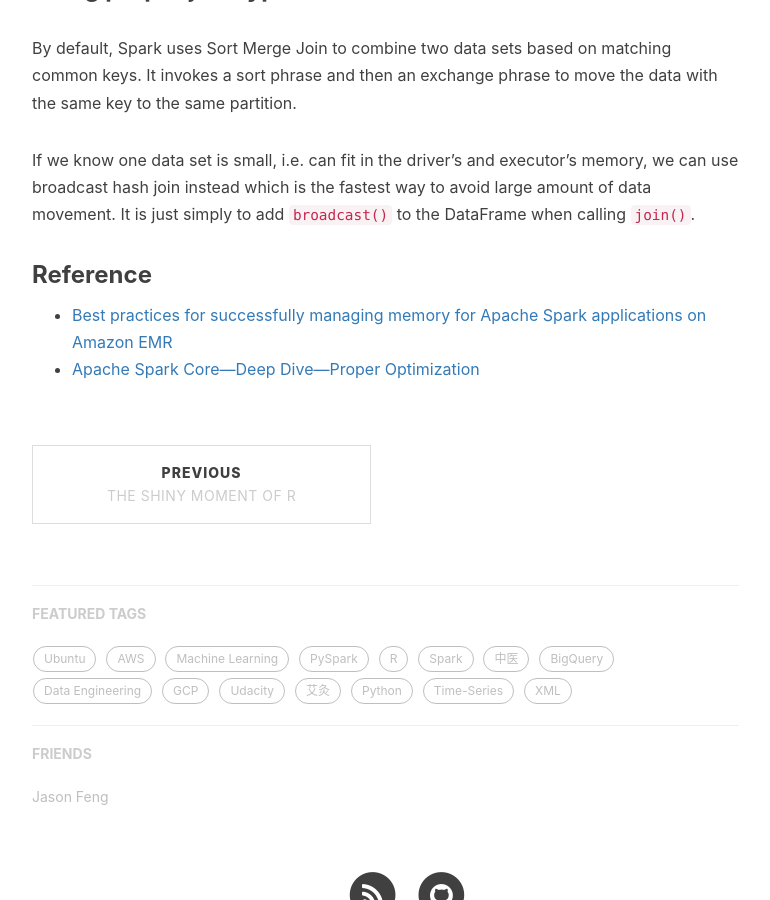
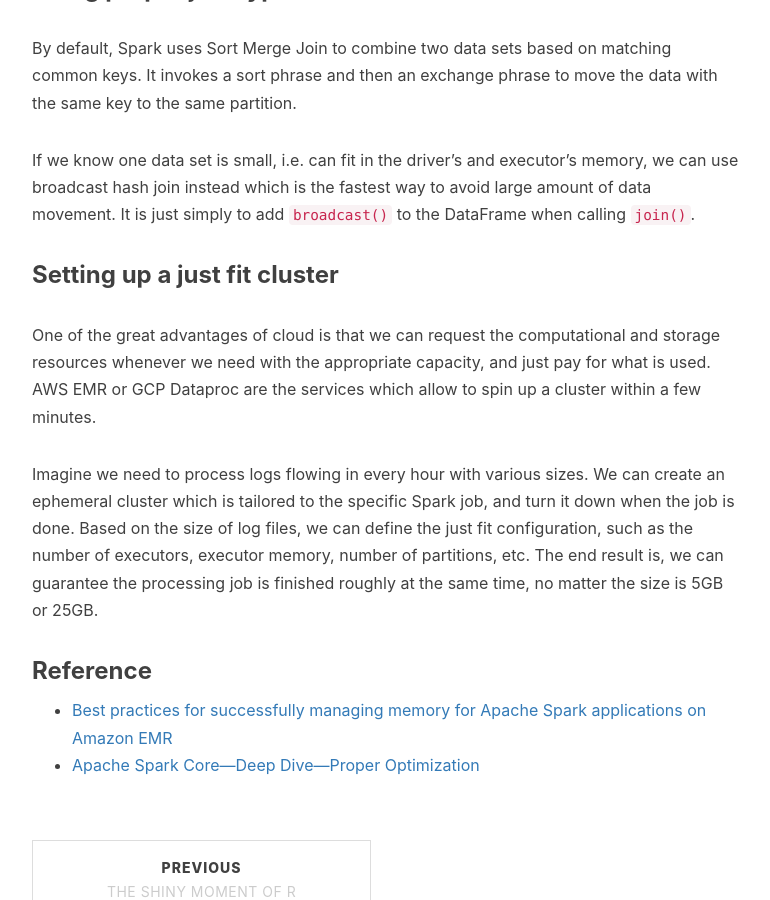
Before and after one commit to q15928/q15928.github.io, a Jekyll site: the page built from _posts/2020-09-28-spark-opt.md, in a window 1280 px wide and 900 px high, scrolled down 3379 px. Shown: the whole window, without its empty margins (233-1003 px from the left). Built offline with Jekyll 4.4.1, drawn with Linux system fonts in a browser that asks for light colours; nearby versions of some CDN libraries; comment, search, counter and statistics services are not loaded.

Commit message:
updated spark opt post

```diff
--- a/_posts/2020-09-28-spark-opt.md
+++ b/_posts/2020-09-28-spark-opt.md
@@ -48,6 +48,12 @@ By default, Spark uses Sort Merge Join to combine two data sets based on matchin
 
 If we know one data set is small, i.e. can fit in the driver’s and executor’s memory, we can use broadcast hash join instead which is the fastest way to avoid large amount of data movement. It is just simply to add `broadcast()` to the DataFrame when calling `join()`.
 
+### Setting up a just fit cluster
+One of the great advantages of cloud is that we can request the computational and storage resources whenever we need with the appropriate capacity, and just pay for what is used. AWS EMR or GCP Dataproc are the services which allow to spin up a cluster within a few minutes.
+
+Imagine we need to process logs flowing in every hour with various sizes. We can create an ephemeral cluster which is tailored to the specific Spark job, and turn it down when the job is done. Based on the size of log files, we can define the just fit configuration, such as the number of executors, executor memory, number of partitions, etc. The end result is, we can guarantee the processing job is finished roughly at the same time, no matter the size is 5GB or 25GB.
+
+
 ### Reference
 - [Best practices for successfully managing memory for Apache Spark applications on Amazon EMR](https://aws.amazon.com/blogs/big-data/best-practices-for-successfully-managing-memory-for-apache-spark-applications-on-amazon-emr/)
 - [Apache Spark Core—Deep Dive—Proper Optimization](https://www.slideshare.net/databricks/apache-spark-coredeep-diveproper-optimization)
```
